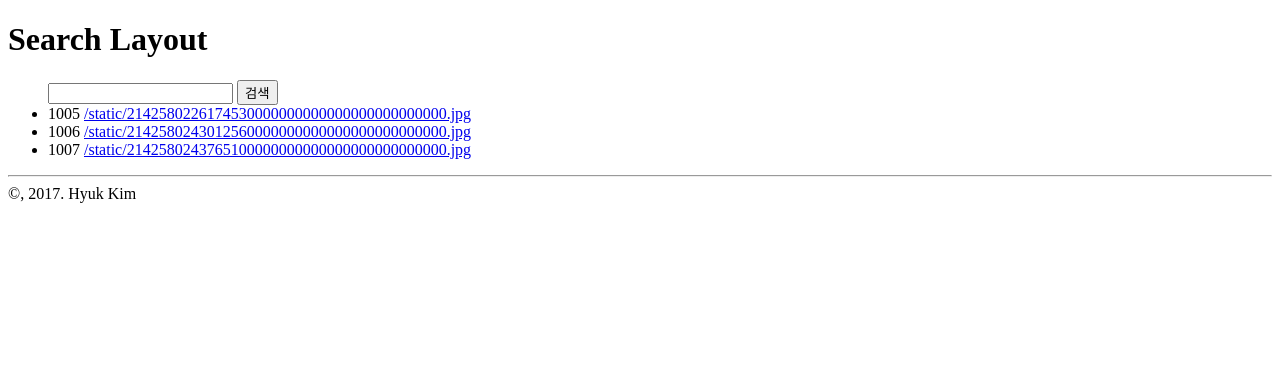
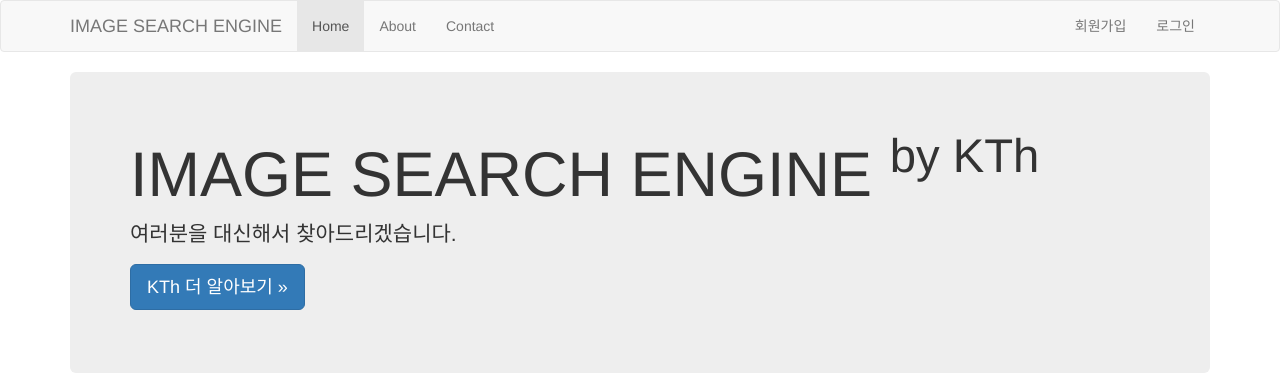
Before and after one commit to rlagur9286/image_searcher, a Django app: page /image/ in a window 1280 px wide; the page is wider, and only the part inside the window is pictured. Shown: the top 380 px of that part. Before the commit the page ends 203 px from the top of that part, so only its background shows below. Run offline with Django 3.2, Linux system fonts and the light colour scheme; data comes from the database, SQL or seed files in the repository; both versions use the stored data as it was after the commit; parts of the project's set-up code (start-up, migrations or seed data) failed here and were passed over; some libraries are stand-ins or nearby versions.

Commit message:
2017-08-01, H, 부트스트랩 기본 적용

```diff
--- a/image/models.py
+++ b/image/models.py
@@ -1,5 +1,5 @@
 from django.db import models
-
+from django.core.urlresolvers import reverse
 
 class Image(models.Model):
     STATUS_CHOICES = (
@@ -21,3 +21,6 @@ class Image(models.Model):
     class Meta:
         ordering = ['id']   # 오름차순
         # ordering = ['-id']   # 내림차순
+
+    def get_absolute_url(self):
+        return reverse('image:list_image', args=[self.id])
--- a/image/templates/image/layout.html
+++ b/image/templates/image/layout.html
@@ -1,3 +1,3 @@
 {% extends "layout.html" %}
 
-{% block title %} Search Layout {% endblock %}
+{% block title %} IMAGE SEARCH ENGINE {% endblock %}
--- /dev/null
+++ b/image/templates/image/list_image.html
@@ -0,0 +1,51 @@
+{% extends "search/layout.html" %}
+{% block content %}
+    <div class="container">
+        <div class="jumbotron">
+            <h1>IMAGE SEARCH ENGINE <sup>by KTh</sup></h1>
+            <p>여러분을 대신해서 찾아드리겠습니다.</p>
+            <p>
+                <a class="btn btn-lg btn-primary" href="https://www.kthcorp.com/index">
+                    KTh 더 알아보기 &raquo;
+                </a>
+            </p>
+        </div>
+        <div class="row">
+            <div class="col-sm-12">
+            <div class="'alert alert-info">
+                <ul>
+                    <li>KTh 만의 보다 차별화된 서비스를 이용해보세요.</li>
+                    <li>누구나 손쉽게 나만의 Image Search Engine을 가질 수 있습니다.</li>
+                </ul>
+            </div>
+                <p>
+                <form action="" method="get">
+                    <input type="text" name="q" value="{{ q }}"/>
+                    <input type="submit" value="검색" class="btn btn-primary"/>
+                </form>
+                </p>
+                <table class="table table-hover table-bordered">
+                    <thead>
+                    <tr>
+                        <th>id</th>
+                        <th>IMAGE</th>
+                        <th>LABEL</th>
+                        <th>UPLOAD TIME</th>
+                    </tr>
+
+                    </thead>
+                    <tbody>
+                    {% for img in post_list %}
+                        <tr>
+                            <td><a href="{% url "image:detail_image" img.id %}">{{ img.id }}</a></td>
+                            <td><img src="{{ img.image_path }}" width="100"></td>
+                            <td>{{ img.label_name }}</td>
+                            <td>{{ img.upload_time }}</td>
+                        </tr>
+                        {#    <img src= "{{img}}">#}
+                    {% endfor %}
+                    </tbody>
+                </table>
+            </div>
+        </div>
+{% endblock %}
--- a/image/templates/image/post_list.html
+++ /dev/null
@@ -1,18 +0,0 @@
-{% extends "search/layout.html" %}
-{% block content %}
-    <ul>
-    <form action="" method="get">
-        <input type="text" name="q" value="{{ q }}"/>
-        <input type="submit" value="검색"/>
-    </form>
-    {% for img in post_list %}
-    <li>
-        {{ img.id }}
-        <a href="{% url "image:detail_image" img.id %}">
-            {{ img.image_path }}
-        </a>
-    </li>
-{#    <img src= "{{img}}">#}
-    {% endfor %}
-    </ul>
-{% endblock %}
--- a/image/views.py
+++ b/image/views.py
@@ -24,9 +24,9 @@ def list_image(request):
     q = request.GET.get('q', '')
     if q:
         queryset = queryset.filter(image_path__icontains=q)
-    return render(request, 'image/post_list.html', {'post_list': queryset, 'q': q})
+    return render(request, 'image/list_image.html', {'post_list': queryset, 'q': q})
 
 
 def detail_image(request, id):
     queryset = Image.objects.all().get(id=id)
-    return render(request, 'image/post_detail.html', {'img': queryset})
+    return render(request, 'image/detail_image.html', {'image': queryset})
--- a/image_searcher/settings.py
+++ b/image_searcher/settings.py
@@ -122,4 +122,5 @@ USE_TZ = True
 # Static files (CSS, JavaScript, Images)
 # https://docs.djangoproject.com/en/1.11/howto/static-files/
 
+STATICFILES_DIRS = ("image/static/", )
 STATIC_URL = '/static/'
--- a/image_searcher/templates/layout.html
+++ b/image_searcher/templates/layout.html
@@ -1,14 +1,66 @@
-<!DOCTYPE html>
-<html lang="en">
+<!doctype html>
+<html>
 <head>
-    <meta charset="UTF-8">
-    <title>Image Search Engine</title>
+    <meta charset="utf-8" />
+    <meta name="viewport" content="width=device-width,initial-scale=1.0, minimum-scale=1.0,maximum-scale=1.0, user-scalable=no" />
+    <title>{% block title %}IMAGE SEARCH ENGINE{% endblock %}</title>
+    <!-- 기본 bootstrap -->
+    {# <link rel="stylesheet" href="//maxcdn.bootstrapcdn.com/bootstrap/3.3.7/css/bootstrap.min.css" /> #}
+    {# <link rel="stylesheet" href="//maxcdn.bootstrapcdn.com/bootswatch/3.3.7/flatly/bootstrap.min.css" /> #}
+{#    <link rel="stylesheet" href="//maxcdn.bootstrapcdn.com/bootswatch/3.3.7/journal/bootstrap.min.css" />#}
+    <link rel="stylesheet" href="https://maxcdn.bootstrapcdn.com/bootswatch/3.3.7/simplex/bootstrap.min.css"/>
+    <!-- bootstrap: cosmo theme -->
+    <!-- <link rel="stylesheet" href="//maxcdn.bootstrapcdn.com/bootswatch/3.3.7/cosmo/bootstrap.min.css" /> -->
+
+    <style>
+        html { position: relative; min-height: 100%; }
+        body { margin-bottom: 60px; }
+        #page-footer {
+            position: absolute;
+            bottom: 0;
+            width: 100%;
+            height: 60px;
+            line-height: 60px;
+            background-color: #f5f5f5;
+        }
+    </style>
 </head>
+
 <body>
-    <h1>{% block title %}Image Search Engine {% endblock %}</h1>
+    <nav class="navbar navbar-default">
+        <div class="container">
+            <div class="navbar-header">
+                <button type="button" class="navbar-toggle collapsed" data-toggle="collapse" data-target="#navbar">
+                    <span class="icon-bar"></span>
+                    <span class="icon-bar"></span>
+                    <span class="icon-bar"></span>
+                </button>
+                <a class="navbar-brand" href="{% url "root" %}">IMAGE SEARCH ENGINE</a>
+            </div>
+            <div id="navbar" class="collapse navbar-collapse">
+                <ul class="nav navbar-nav">
+                    <li class="active"><a href="{% url "root" %}">Home</a></li>
+                    <li><a href="#">About</a></li>
+                    <li><a href="#">Contact</a></li>
+                </ul>
+                <ul class="nav navbar-nav navbar-right">
+                    <li><a href="#">회원가입</a></li>
+                    <li><a href="#">로그인</a></li>
+                </ul>
+            </div>
+        </div>
+    </nav>
+
+
     {% block content %}
-    {%  endblock %}
-    <hr/>
-    &copy, 2017. Hyuk Kim
+    {% endblock %}
+
+    <div id="page-footer">
+        <div class="container">
+            <p class="text-muted">
+                &copy, 2017. Hyuk Kim
+            </p>
+        </div>
+    </div>
 </body>
 </html>
--- a/search/templates/search/layout.html
+++ b/search/templates/search/layout.html
@@ -1,3 +1,3 @@
 {% extends "layout.html" %}
 
-{% block title %} Search Layout {% endblock %}
+{% block title %} IMAGE SEARCH ENGINE {% endblock %}
```
Also changed, not shown: image/templates/image/detail_image.html (added, +20 -0 lines), image/templates/image/post_detail.html (deleted, +0 -14 lines), db.sqlite3, 1 other file.
